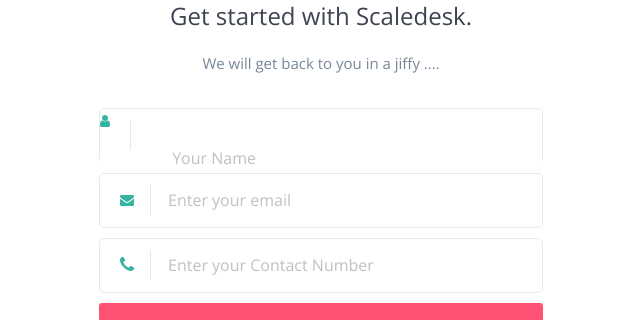
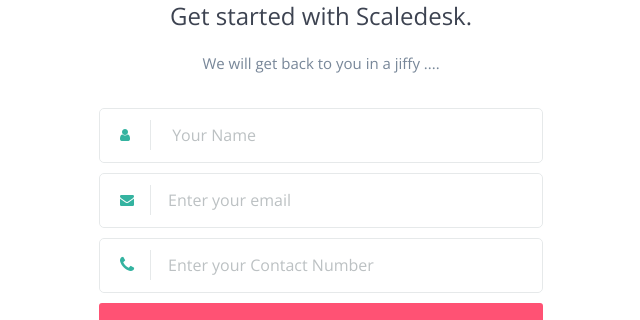
Before and after one commit to Scaledesk/scaledesk_landingpage, a PHP site: page / in a window 1280 px wide. Shown: the part 6180-6500 px from the top of the page, without its empty margins (319-959 px from the left). Run offline with PHP 8.4, Linux system fonts and the light colour scheme; some libraries are stand-ins or nearby versions.

Commit message:
images ,responsiveness

```diff
--- a/css/styles.css
+++ b/css/styles.css
@@ -1242,3 +1242,14 @@
     border-bottom: 2px solid #ccc;
     border-top: 2px solid #ccc;
 }
+
+
+
+ .sign-up .signup-form .form-input-group i.fa-user {
+    font-size: 14px;
+    position: absolute;
+    top: 50%;
+    -webkit-transform: translateY(-50%);
+        -ms-transform: translateY(-50%);
+            transform: translateY(-50%);
+    margin-left: 20px; }
--- a/index.php
+++ b/index.php
@@ -11,6 +11,7 @@
     <title>Scaledesk Web Studio Private limited</title>
 
     <meta name="google-site-verification" content="04CML_6VuH3tmmi_hzOlVCxKlZyRNDNgv58dm3hNVXM" />
+
 
     <meta name="description" content="We are Scaldesk Webstudio
     - We help startups Start-Up. We are a small team of dedicated web enthusiasts that believe in the power of internet and great ideas.">
@@ -208,7 +209,7 @@
                 <div class="iphone-wrap wp2"></div>
             </div>
         </div>
-        <div class="responsive-feature-img"><img src="img/devices.png" alt="responsive devices"></div>
+        <div class="responsive-feature-img"><img src="img/devices.jpg" alt="responsive devices"></div>
     </section>
     <section class="features-extra section-padding" id="description">
         <div class="container">
@@ -603,7 +604,7 @@
              </h5>
 
               <h5>
-            <i style="font-size:17px;" class="fa fa-mobile"></i>&nbsp;&nbsp; Mobile : +91 8650265445
+            <i style="font-size:16px;font-weight:600;" class="fa fa-mobile"></i>&nbsp;&nbsp; Mobile : +91 8650265445
              </h5>
 
 <!--
```
Also changed, not shown: img/devices.jpg (added), img/devices@2x.png, img/devices@2x_old.png (added), img/devices_old.png (renamed from img/devices.png).
